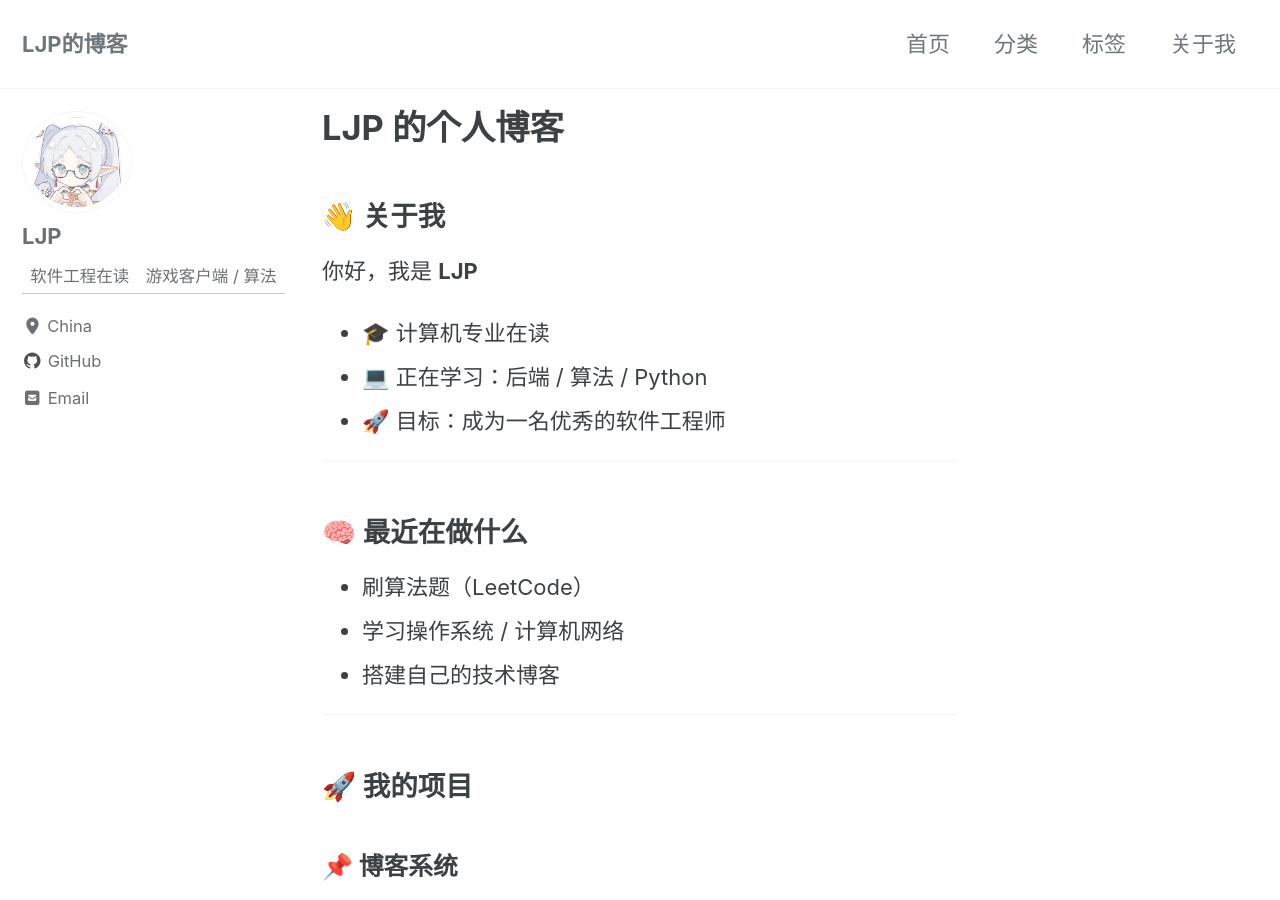
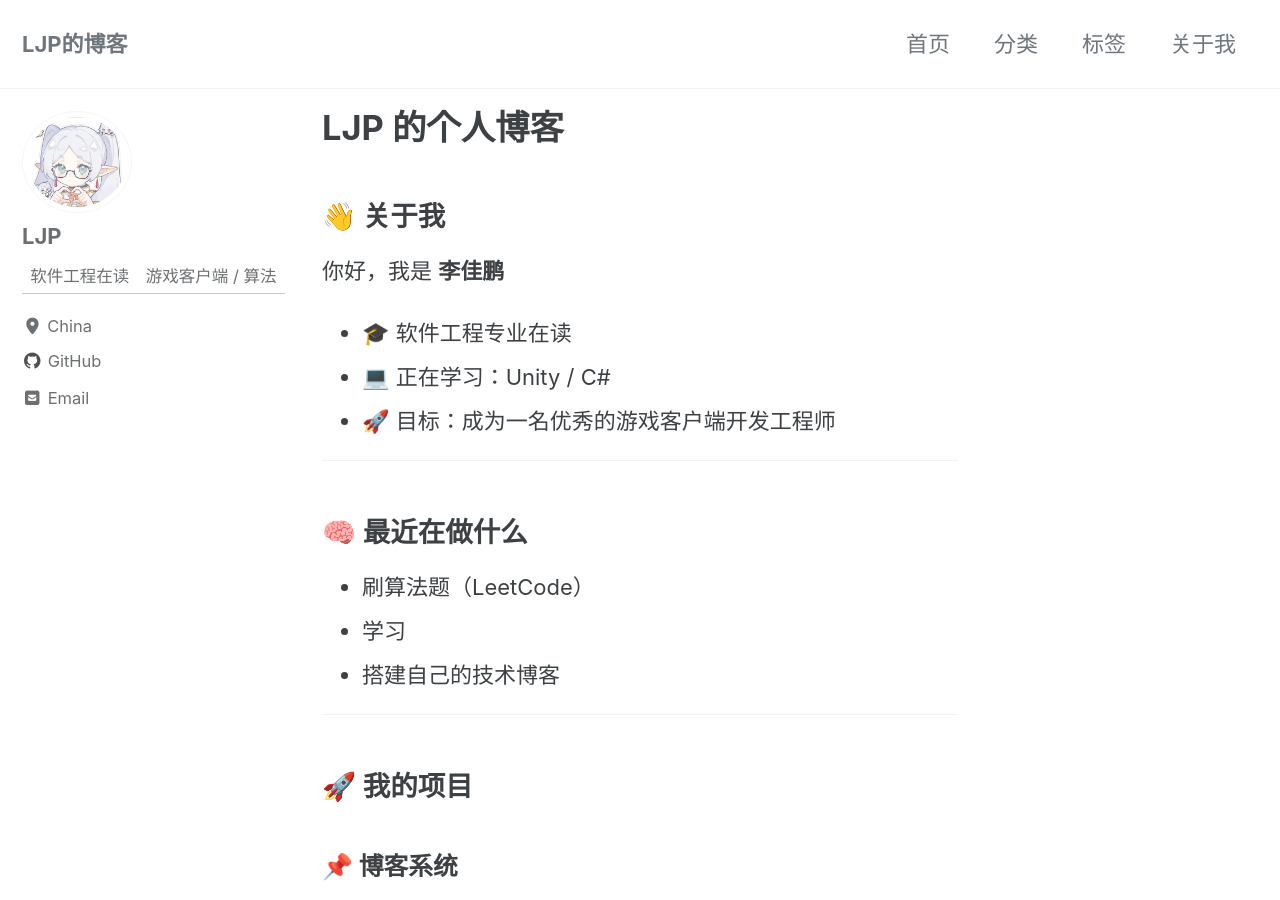
Before and after one commit to LJP3315/LJP3315.github.io, a Jekyll site: the page built from index.md, in a window 1280 px wide and 900 px high. Built offline with Jekyll 4.4.1, drawn with Linux system fonts in a browser that asks for light colours; cached includes are drawn as plain includes.

Commit message:
Update personal introduction and learning goals

```diff
--- a/index.md
+++ b/index.md
@@ -6,18 +6,18 @@ title: "LJP 的个人博客"
 
 ## 👋 关于我
 
-你好，我是 **LJP**
+你好，我是 **李佳鹏**
 
-- 🎓 计算机专业在读
-- 💻 正在学习：后端 / 算法 / Python
-- 🚀 目标：成为一名优秀的软件工程师
+- 🎓 软件工程专业在读
+- 💻 正在学习：Unity / C#
+- 🚀 目标：成为一名优秀的游戏客户端开发工程师
 
 ---
 
 ## 🧠 最近在做什么
 
 - 刷算法题（LeetCode）
-- 学习操作系统 / 计算机网络
+- 学习
 - 搭建自己的技术博客
 
 ---
```
